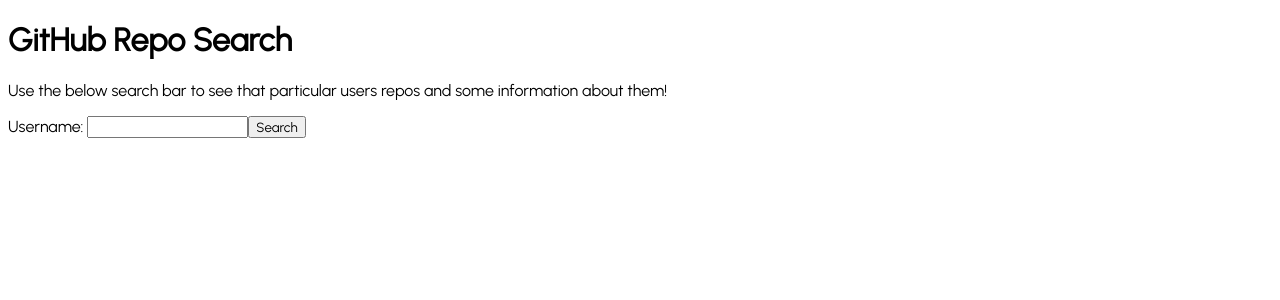
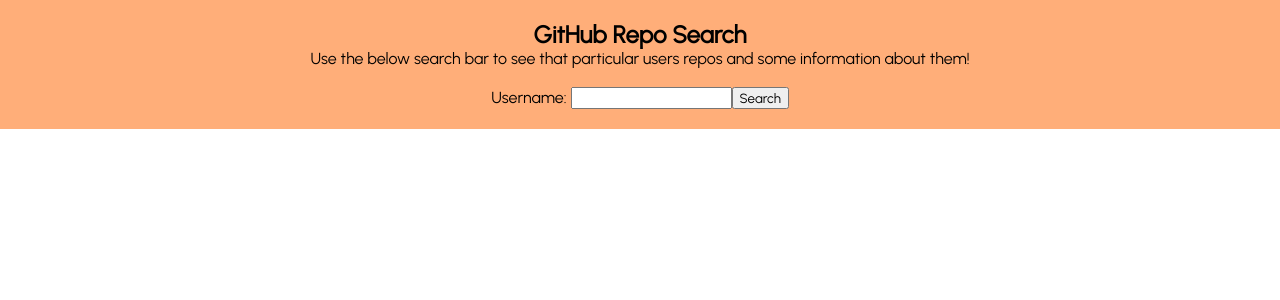
Before and after one commit to jasminappleby/Lap3_code_challenge, a React app: page / in a window 1280 px wide. Shown: the top 300 px of the page. Built offline with nearby package versions, Linux system fonts and the light colour scheme.

Commit message:
changed uo styling again, added a nav type bar at the top but its not a nav ba

```diff
--- a/src/components/Form/index.js
+++ b/src/components/Form/index.js
@@ -16,13 +16,16 @@
 
     return (
         <div>
+            <section className="nav">
             <h1>GitHub Repo Search</h1>
             <p>Use the below search bar to see that particular users repos and some information about them!</p>
+            <br></br>
             <form onSubmit={handleSubmit} role="form">
                 <label for="user-search">Username: </label>
                 <input type="text" aria-label="Username" id="user-search" onChange={e => updateInput(e)}/>
                 <input type="submit" value="Search" />
             </form>
+            </section>
         </div>
     );
 };
--- a/src/components/Result/index.js
+++ b/src/components/Result/index.js
@@ -11,6 +11,7 @@
         <div>
             <section className="section-border">
                 <h2 className="repo">{result[i].name}</h2>
+                <br></br>
                 <p className="results"> Open Issues: {result[i].open_issues_count}</p>
                 <p className="results"> Stargazers: {result[i].stargazers_count}</p>
                 <p className="results"> Forks: {result[i].forks_count}</p>
--- a/src/components/Result/styles.css
+++ b/src/components/Result/styles.css
@@ -3,13 +3,23 @@
 * {
     font-family: 'Urbanist', sans-serif;
     box-sizing: border-box;
+    margin: 0px;
+}
+
+
+.nav {
+    background-color: rgb(255, 174, 121);
+    padding: 20px;
+    text-align: center;
 }
 
 .section-border {
-    background-color: #ffe58f;
+    background-color: rgb(255, 231, 204);
     border-radius: 20px;
     width: 300px;
     text-align: center;
+    margin: 15px;
+    padding: 20px;
 }
 
 .repo {
```
